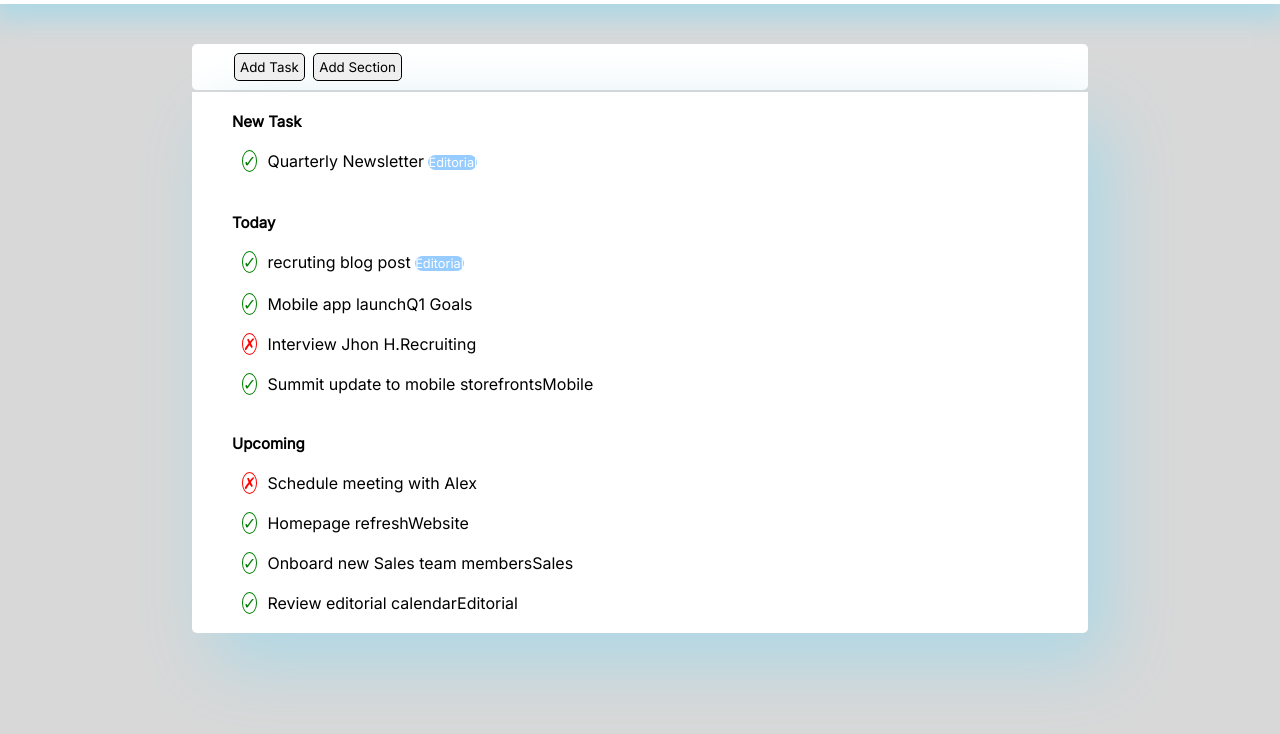
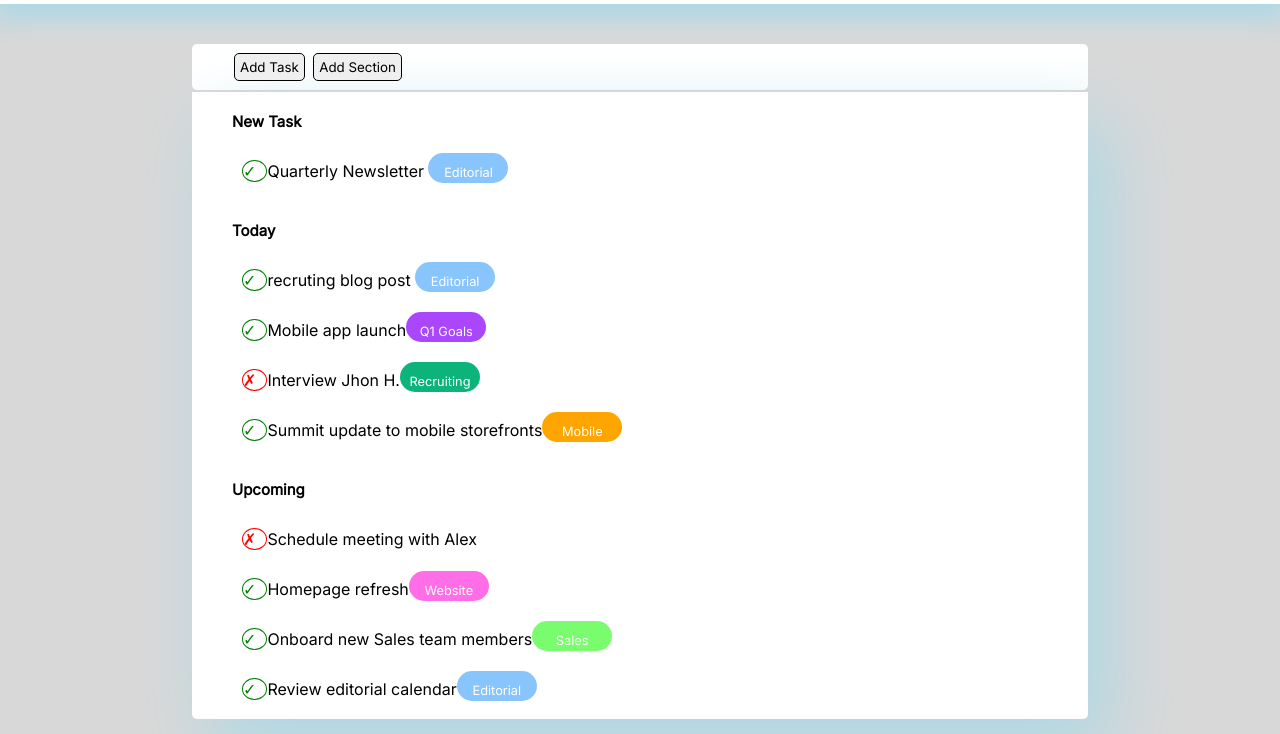
Before and after one commit to MatteoFarinazzo/html-css-toboolist, a plain HTML site: page index.html in a window 1280 px wide. Shown: the part 66-800 px from the top of the page. Drawn offline with Linux system fonts and the light colour scheme.

Commit message:
added all colored words

```diff
--- a/css/style.css
+++ b/css/style.css
@@ -75,16 +75,21 @@ main{
     line-height: 40px;
 }
 
+p{
+    padding-top: 10px;
+}
+
 .check{
     color:green;
-    margin-right: 10px;
+    padding-right: 10px;
     border:solid 1px green;
     border-radius: 50%;
+    text-align: center;
 }
 
 .cross{
     color:red;
-    margin-right: 10px;
+    padding-right: 10px;
     border:solid 1px red;
     border-radius:50%;
 }
@@ -93,12 +98,68 @@ main{
 
 .blue-white{
     font-size: 80%;
+    color:white;
+    display: inline-block;
+    width:80px;
+    height:30px;
+    background-color: rgb(136, 197, 253);
+    border-radius: 50px;
     text-align: center;
+}
+
+.purp-white{
+    font-size: 80%;
     color:white;
-    background-color: rgb(150, 204, 255);
-    border-radius: 10px;
+    display: inline-block;
+    width:80px;
+    height:30px;
+    background-color: rgb(170, 70, 252);
+    border-radius: 50px;
+    text-align: center;
+}
 
+.green-white{
+    font-size: 80%;
+    color:white;
+    display: inline-block;
+    width:80px;
+    height:30px;
+    background-color: rgb(12, 180, 124);
+    border-radius: 50px;
+    text-align: center;
+}
 
+.orange-white{
+    font-size: 80%;
+    color:white;
+    display: inline-block;
+    width:80px;
+    height:30px;
+    background-color: orange;
+    border-radius: 50px;
+    text-align: center;
+}
+
+.mag-white{
+    font-size: 80%;
+    color:white;
+    display: inline-block;
+    width:80px;
+    height:30px;
+    background-color: rgb(255, 110, 231);
+    border-radius: 50px;
+    text-align: center;
+}
+
+.lgreen-white{
+    font-size: 80%;
+    color:white;
+    display: inline-block;
+    width:80px;
+    height:30px;
+    background-color: rgb(121, 252, 109);
+    border-radius: 50px;
+    text-align: center;
 }
 
 /* collapsible */
--- a/index.html
+++ b/index.html
@@ -38,8 +38,8 @@
                     <div class="content">
                         <p class="line-height"><span class="check">&check;</span>recruting blog post <span class="blue-white">Editorial</span></p>
                         <p class="line-height"><span class="check">&check;</span>Mobile app launch<span class="purp-white">Q1 Goals</span></p>
-                        <p class="line-height"><span class="cross">&cross;</span>Interview Jhon H.<span>Recruiting</span></p>
-                        <p class="line-height"><span class="check">&check;</span>Summit update to mobile storefronts<span>Mobile</span></p>
+                        <p class="line-height"><span class="cross">&cross;</span>Interview Jhon H.<span class="green-white">Recruiting</span></p>
+                        <p class="line-height"><span class="check">&check;</span>Summit update to mobile storefronts<span class="orange-white">Mobile</span></p>
                     </div>
             </section>
 
@@ -47,9 +47,9 @@
                 <button class="collapsible"><strong>Upcoming</strong></button>
                     <div class="content">
                         <p class="line-height"><span class="cross">&cross;</span>Schedule meeting with Alex</p>
-                        <p class="line-height"><span class="check">&check;</span>Homepage refresh<span>Website</span></p>
-                        <p class="line-height"><span class="check">&check;</span>Onboard new Sales team members<span>Sales</span></p>
-                        <p class="line-height"><span class="check">&check;</span>Review editorial calendar<span>Editorial</span></p>
+                        <p class="line-height"><span class="check">&check;</span>Homepage refresh<span class="mag-white">Website</span></p>
+                        <p class="line-height"><span class="check">&check;</span>Onboard new Sales team members<span class="lgreen-white">Sales</span></p>
+                        <p class="line-height"><span class="check">&check;</span>Review editorial calendar<span class="blue-white">Editorial</span></p>
                     </div>
             </section>
 
```
